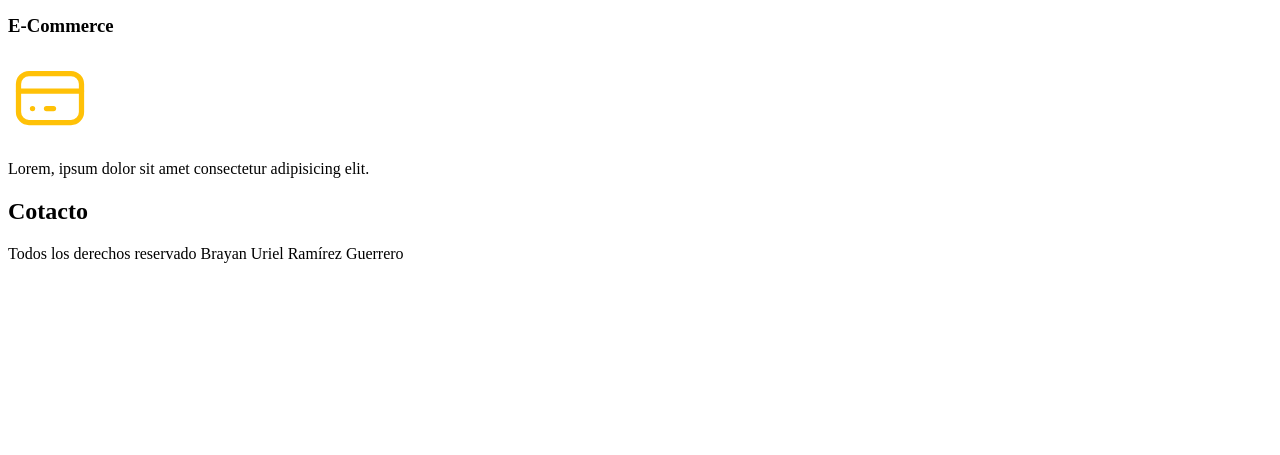
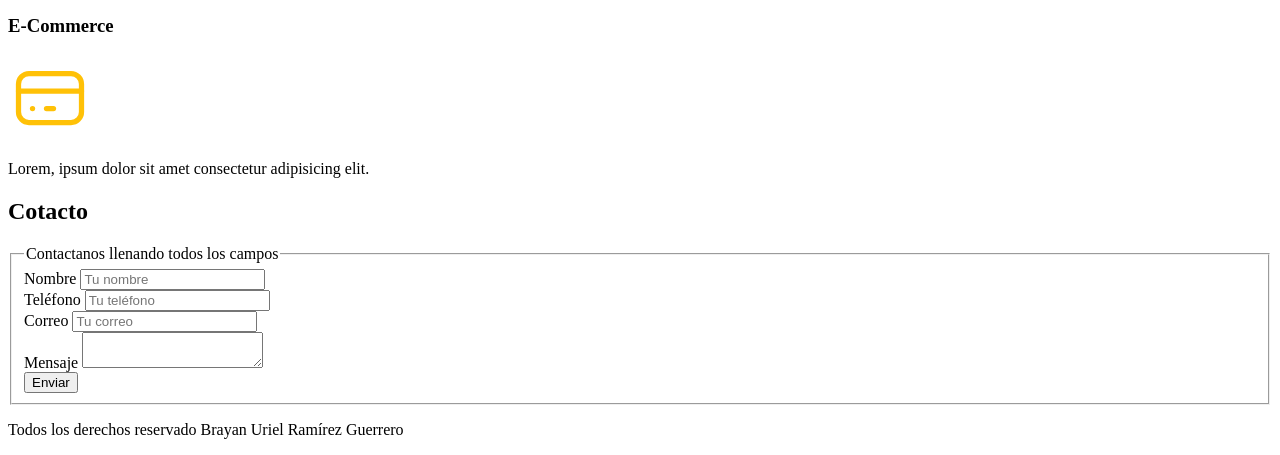
Before and after one commit to Uriozeck/LandingPage, a plain HTML site: page index.html in a window 1280 px wide. Shown: the part 735-1190 px from the top of the page. Before the commit the page ends 1014 px from the top, so only its background shows below. Drawn offline with Linux system fonts and the light colour scheme.

Commit message:
Agregando el formulario de contacto

```diff
--- a/index.html
+++ b/index.html
@@ -30,6 +30,7 @@
     <section>
         <!-- Normalmente cada h2 indica cuaando inicia una nueva sección por temas de SEO -->
         <h2>Diseño y desarrollo web</h2>
+        <!-- svg: Vectores que se usan para iconos o imágenes -->
         <svg xmlns="http://www.w3.org/2000/svg" class="icon icon-tabler icon-tabler-map-pin" width="84" height="84" viewBox="0 0 24 24" stroke-width="1.5" stroke="#ffc107" fill="none" stroke-linecap="round" stroke-linejoin="round">
             <path stroke="none" d="M0 0h24v24H0z" fill="none"/>
             <path d="M9 11a3 3 0 1 0 6 0a3 3 0 0 0 -6 0" />
@@ -87,6 +88,33 @@
     </main>
     <section>
         <h2>Cotacto</h2>
+        <!-- form: agrega un formulario -->
+        <form action="">
+            <!-- fieldset: Grupo de campos -->
+            <fieldset>
+                <!-- legend: titulo del contacto -->
+                <legend>Contactanos llenando todos los campos</legend>
+                <div>
+                    <label for="">Nombre</label>
+                    <input type="text" placeholder="Tu nombre">
+                </div>
+                <div>
+                    <label for="">Teléfono</label>
+                    <input type="tel" placeholder="Tu teléfono">
+                </div>
+                <div>
+                    <label for="">Correo</label>
+                    <input type="email" placeholder="Tu correo">
+                </div>
+                <div>
+                    <label for="">Mensaje</label>
+                    <textarea name="" id=""></textarea>
+                </div>
+                <div>
+                    <input type="submit" value="Enviar">
+                </div>
+            </fieldset>
+        </form>
     </section>
     <!-- Footer: Pie de página -->
     <footer>
```
